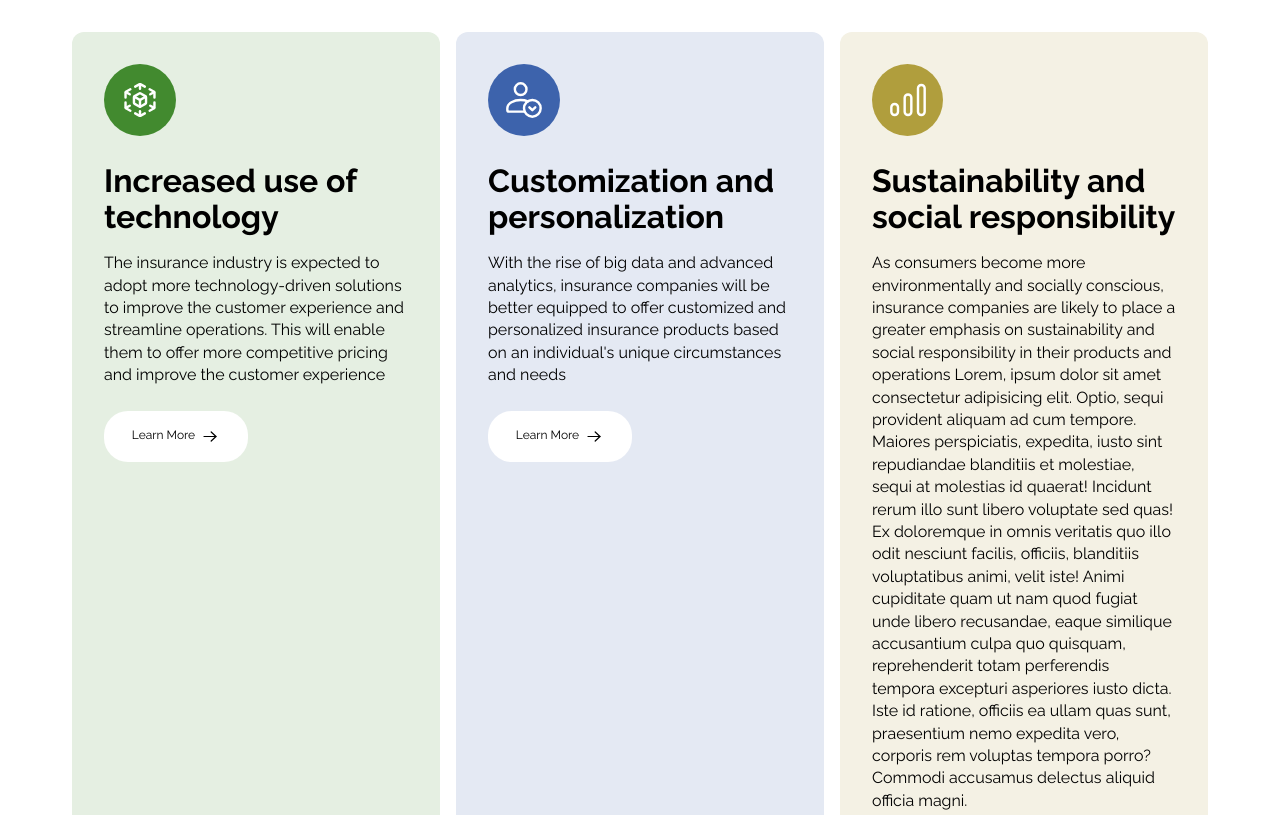
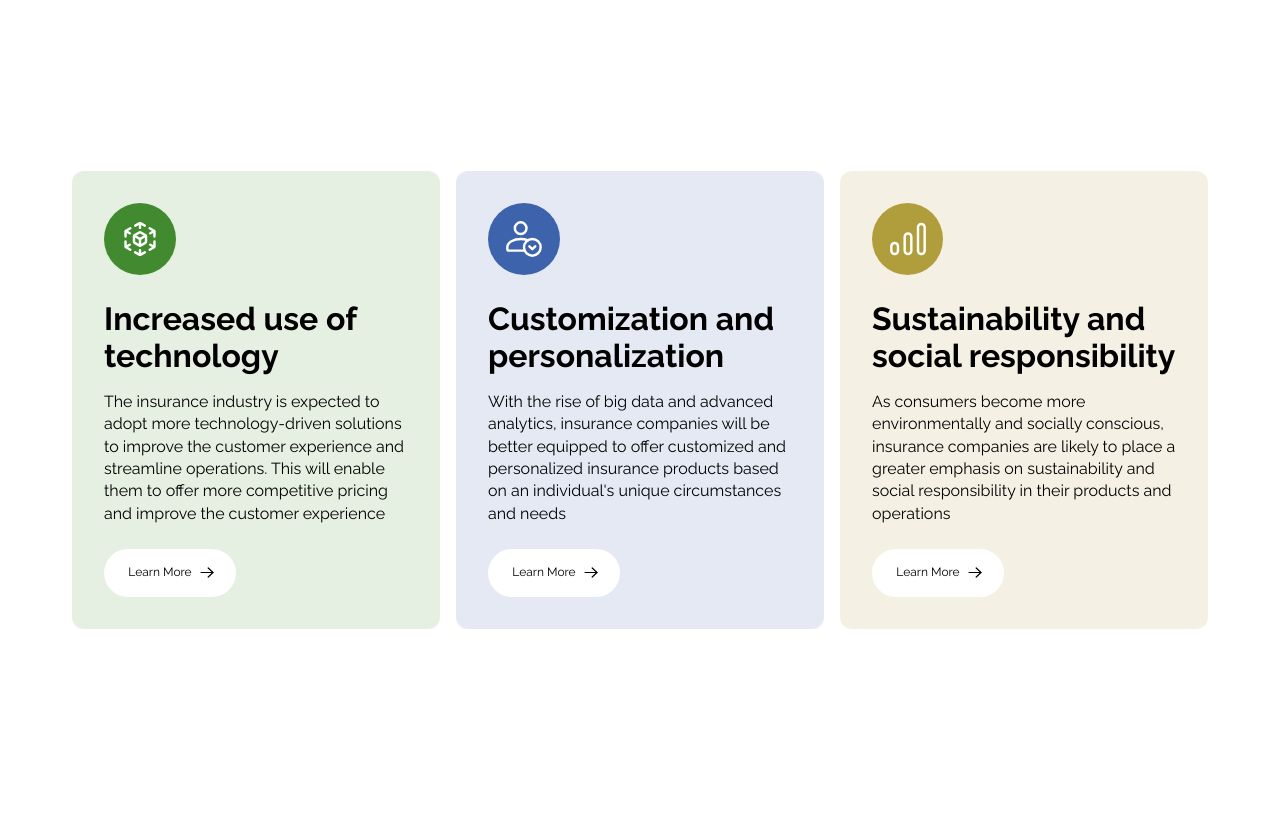
Before and after one commit to cooodyyy/InvoA_lvl1-advantages, a website built with Vite: page index.html in a window 1280 px wide. Shown: the top 815 px of the page. Built offline with nearby package versions, Linux system fonts and the light colour scheme.

Commit message:
working desktop version

```diff
--- a/index.html
+++ b/index.html
@@ -13,6 +13,7 @@
     <div id="home-page">
       <div class="wrapper">
         <div class="card card--0">
+          <div class="card__content">
             <div class="card__icon card__icon--0">
               <img src="/images/icon0.svg" alt="" />
             </div>
@@ -20,9 +21,10 @@
             <p class="card__description">
               The insurance industry is expected to adopt more technology-driven
               solutions to improve the customer experience and streamline
-            operations. This will enable them to offer more competitive pricing
-            and improve the customer experience
+              operations. This will enable them to offer more competitive
+              pricing and improve the customer experience
             </p>
+          </div>
           <button class="button">
             Learn More
             <img class="button__arrow" src="images/arrow.svg" alt="" />
@@ -30,6 +32,7 @@
         </div>
 
         <div class="card card--1">
+          <div class="card__content">
             <div class="card__icon card__icon--1">
               <img src="/images/icon1.svg" alt="" />
             </div>
@@ -40,6 +43,7 @@
               personalized insurance products based on an individual's unique
               circumstances and needs
             </p>
+          </div>
           <button class="button">
             Learn More
             <img class="button__arrow" src="images/arrow.svg" alt="" />
@@ -47,28 +51,32 @@
         </div>
 
         <div class="card card--2">
+          <div class="card__content">
             <div class="card__icon card__icon--2">
               <img src="/images/icon2.svg" alt="" />
             </div>
-          <h2 class="card__title">Sustainability and social responsibility</h2>
+            <h2 class="card__title">
+              Sustainability and social responsibility
+            </h2>
             <p class="card__description">
               As consumers become more environmentally and socially conscious,
               insurance companies are likely to place a greater emphasis on
               sustainability and social responsibility in their products and
               operations
-            Lorem, ipsum dolor sit amet consectetur adipisicing elit.
-            Optio, sequi provident aliquam ad cum tempore. Maiores perspiciatis,
-            expedita, iusto sint repudiandae blanditiis et molestiae, sequi at
-            molestias id quaerat! Incidunt rerum illo sunt libero voluptate sed
-            quas! Ex doloremque in omnis veritatis quo illo odit nesciunt
-            facilis, officiis, blanditiis voluptatibus animi, velit iste! Animi
-            cupiditate quam ut nam quod fugiat unde libero recusandae, eaque
-            similique accusantium culpa quo quisquam, reprehenderit totam
-            perferendis tempora excepturi asperiores iusto dicta. Iste id
-            ratione, officiis ea ullam quas sunt, praesentium nemo expedita
-            vero, corporis rem voluptas tempora porro? Commodi accusamus
-            delectus aliquid officia magni.
+              <!-- Lorem, ipsum dolor sit amet consectetur adipisicing
+              elit. Optio, sequi provident aliquam ad cum tempore. Maiores
+              perspiciatis, expedita, iusto sint repudiandae blanditiis et
+              molestiae, sequi at molestias id quaerat! Incidunt rerum illo sunt
+              libero voluptate sed quas! Ex doloremque in omnis veritatis quo
+              illo odit nesciunt facilis, officiis, blanditiis voluptatibus
+              animi, velit iste! Animi cupiditate quam ut nam quod fugiat unde
+              libero recusandae, eaque similique accusantium culpa quo quisquam,
+              reprehenderit totam perferendis tempora excepturi asperiores iusto
+              dicta. Iste id ratione, officiis ea ullam quas sunt, praesentium
+              nemo expedita vero, corporis rem voluptas tempora porro? Commodi
+              accusamus delectus aliquid officia magni. -->
             </p>
+          </div>
           <button class="button">
             <span>Learn More</span>
             <img class="button__arrow" src="images/arrow.svg" alt="" />
--- a/src/pages/home-page/styles/_button.scss
+++ b/src/pages/home-page/styles/_button.scss
@@ -2,13 +2,13 @@
   display: inline-block;
   cursor: pointer;
   font-size: var(--font-size-desktop-s);
-  padding: 1rem 1.5rem;
+  padding: 14px 19px 15px 24px;
   border-radius: 1.5rem;
   border: none;
   background-color: var(--color-button-static-primary);
   color: var(--color-button-static-secondary);
 
-  width: 9rem;
+  width: 132px;
   display: flex;
   align-items: center;
   justify-content: center;
--- a/src/pages/home-page/styles/_card.scss
+++ b/src/pages/home-page/styles/_card.scss
@@ -2,6 +2,9 @@
   max-width: 368px;
   padding: 2rem;
   border-radius: var(--border-rounding);
+  display: flex;
+  flex-direction: column;
+  justify-content: space-between;
 
   &--0 {
     background-color: var(--color-card-0-primary);
```
Lines whose indentation alone changed are shown as unchanged.
